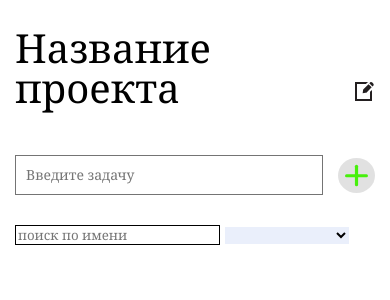
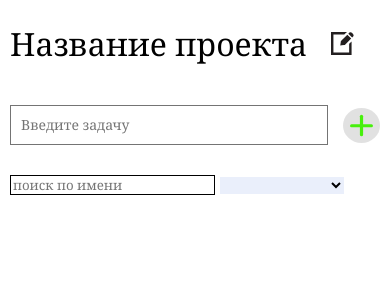
Before and after one commit to AibekKen/to-do, a Vue app: page / in a window 390 px wide. Shown: the top 300 px of the page. Built offline with nearby package versions, Linux system fonts and the light colour scheme.

Commit message:
feat: add adaptive to app

```diff
--- a/src/App.vue
+++ b/src/App.vue
@@ -108,5 +108,8 @@ $minwidth: 320px;
   max-width: 650px;
   margin: 0 auto;
   padding: 15px;
+  @media (max-width: 509px) {
+    padding: 15px 10px;
+  }
 }
 </style>
--- a/src/components/FilterTask.vue
+++ b/src/components/FilterTask.vue
@@ -40,9 +40,9 @@ export default {
       localStorage.filterName = this.filterName;
       localStorage.filterChecked = this.filterChecked;
     },
-    updated() {
-      this.doFilter();
-    },
+  },
+  updated() {
+    this.doFilter();
   },
 };
 </script>
--- a/src/components/ProjectTitle.vue
+++ b/src/components/ProjectTitle.vue
@@ -12,7 +12,7 @@
       v-else
       class="title-block title-block__edit"
       action="#"
-      @submit.prevent="submitTitle"
+      @submit.prevent="doneEdit"
     >
       <input
         v-model="title"
@@ -57,11 +57,24 @@ export default {
 <style lang='scss'>
 .title-section {
   margin: 0 0 60px 0;
+  @media (max-width: 509px) {
+    margin: 0 0 10px 0;
+  }
 }
 .title {
   padding: 10px 0 0 0;
   font-size: 40px;
   width: 400px;
+  @media (max-width: 509px) {
+    font-size: 32px;
+    width: 320px;
+    padding: 10.5px 0 0 0;
+  }
+  @media (max-width: 375px) {
+    font-size: 28px;
+    width: 280px;
+    padding: 10.5px 0 0 0;
+  }
 }
 .edit,
 .done {
--- a/src/components/ToDoList.vue
+++ b/src/components/ToDoList.vue
@@ -81,7 +81,8 @@ export default {
 * {
   transition: all 0.3s ease;
 }
-
+@media (max-width: 509) {
+}
 .task-list {
   &__item {
     display: flex;
@@ -92,6 +93,10 @@ export default {
     background: rgba(188, 245, 204, 0.25);
     box-shadow: 0px 0px 10px rgba(0, 0, 0, 0.25);
     margin: 0 0 30px 0;
+    @media (max-width: 509px) {
+      height: 60px;
+      margin: 0 0 20px 0;
+    }
   }
   &__form {
     margin: 0 10px 0 0px;
@@ -105,6 +110,18 @@ export default {
     padding: 0 5px 0 0;
     line-height: 30px;
     height: 30px;
+    @media (max-width: 509px) {
+      line-height: 20px;
+      height: 20px;
+      font-size: 18px;
+      min-width: 150px;
+      max-width: 180px;
+    }
+    @media (max-width: 375px) {
+      font-size: 14px;
+      min-width: 100px;
+      max-width: 120px;
+    }
   }
   &__title-block {
     display: flex;
@@ -119,11 +136,22 @@ export default {
     margin: 0 40px 0 0;
     font-size: 15px;
     color: #225359;
+    @media (max-width: 509px) {
+      font-size: 12px;
+      margin: 0 20px 0 0;
+    }
+
+    @media (max-width: 375px) {
+      font-size: 11px;
+    }
   }
   &__delete {
     display: flex;
     &:hover {
       transform: scale(1.1);
+    }
+    @media (max-width: 375px) {
+      transform: scale(0.8);
     }
   }
 
@@ -131,6 +159,15 @@ export default {
     background: transparent;
     min-width: 250px;
     max-width: 400px;
+    overflow: hidden;
+    @media (max-width: 509px) {
+      min-width: 175px;
+      max-width: 175px;
+    }
+    @media (max-width: 375px) {
+      min-width: 123px;
+      max-width: 123px;
+    }
   }
 }
 </style>
```
